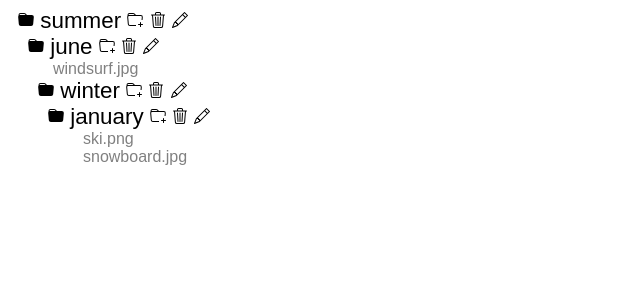
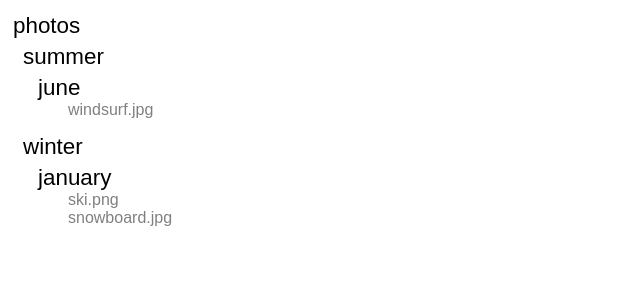
Before and after one commit to arunkumar413/react-file-viewer, a React (Create React App) app: page / in a window 1280 px wide. Shown: the top 300 px of the page, without its empty margins (0-640 px from the left). Built offline with nearby package versions, Linux system fonts and the light colour scheme.

Commit message:
fixing hierarchy view issue

```diff
--- a/src/App.js
+++ b/src/App.js
@@ -69,35 +69,30 @@ export default function App() {
   var items = [];
   var depth = 0;
 
-  function buildTree(children) {
-    depth++;
-    children.forEach(function (item, index) {
-      if (item.type === 'directory') {
-        items.push(
-          <div key={index.toString()} style={{ paddingLeft: depth * 10 }}>
-            <span className="dir">
-              {' '}
-              <FilledFolder /> {item.name} <FolderIcon /> <DeleteIcon />{' '}
-              <EditIcon />
-            </span>
-          </div>
-        );
-        buildTree(item.children);
-      } else if (item.type === 'file') {
-        items.push(
-          <div key={index.toString()} style={{ paddingLeft: depth * 15 }}>
-            {' '}
-            <span className="file">{item.name}</span>
-          </div>
-        );
-      }
-    });
+
+
+
+
+  function buildTree(node, level = 0) {
+    if (node.type === "directory") {
+      const children = node.children.map((x) => buildTree(x, level + 1));
+      return (
+        <div style={{ paddingLeft: level * 5 }} className='dir'>
+          {node.name} <div>{children}</div>
+        </div>
+      );
+    } else if (node.type === "file") {
+      return <div style={{ paddingLeft: level * 10 }} className='file'>{node.name}</div>;
+    }
   }
+
+
 
   return (
     <div>
       {buildTree(tree.children)}
       {items}
+      {buildTree(tree)}
     </div>
   );
 }
--- a/src/style.css
+++ b/src/style.css
@@ -5,6 +5,10 @@ body {
 .dir {
   font-size: 1.4rem;
   color: black;
+  margin-left: 5px;
+  padding: 5px;
+
+
 }
 
 .file {
```
